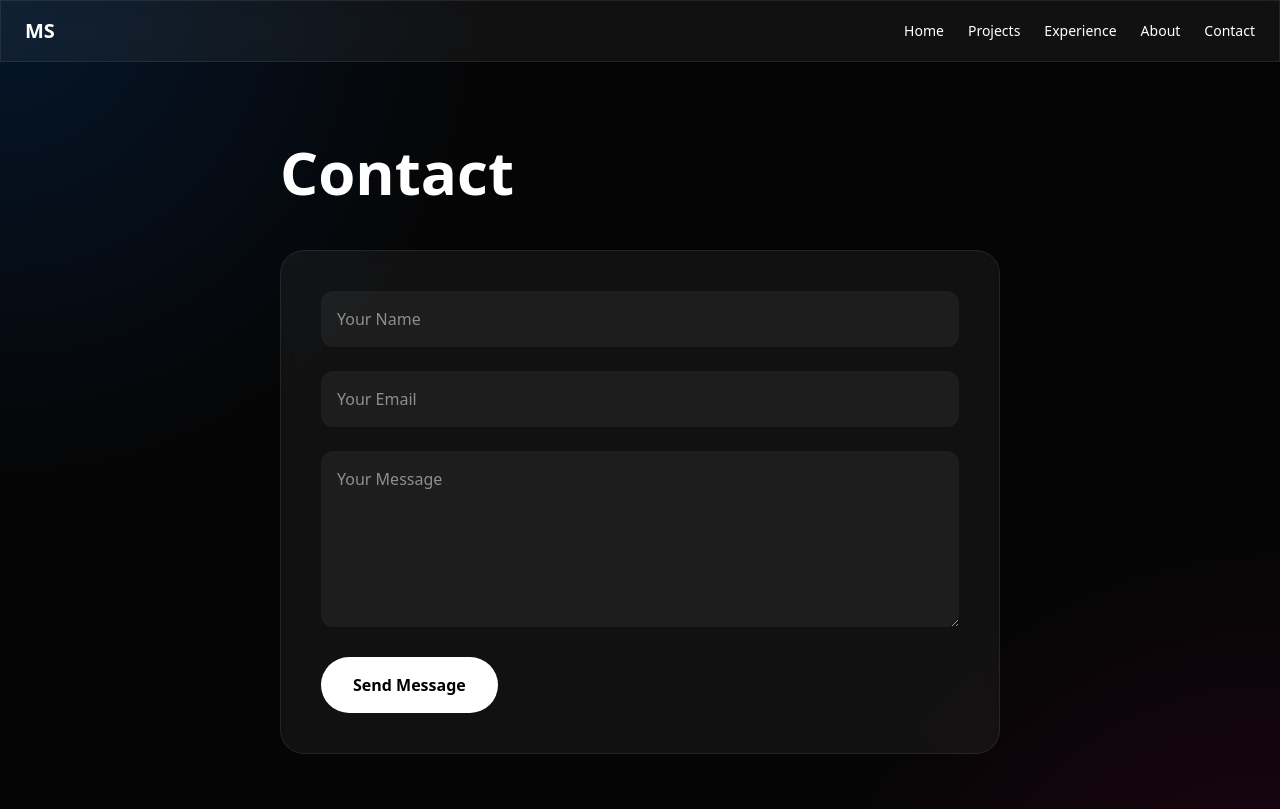
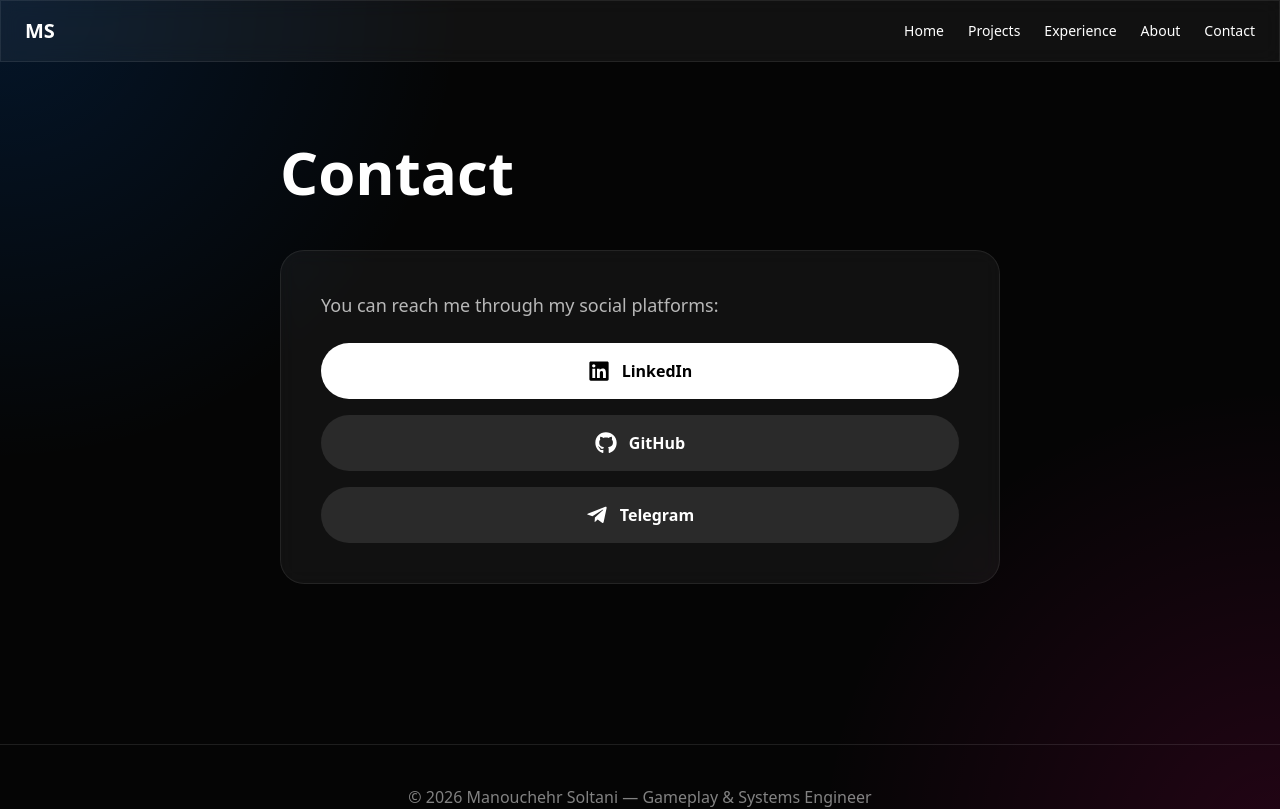
Before and after one commit to HooshangDev/HooshangDev, a Next.js app: page /contact in a window 1280 px wide. Shown: the top 809 px of the page. Built offline with nearby package versions, Linux system fonts and the light colour scheme.

Commit message:
update contacts

```diff
--- a/app/contact/page.tsx
+++ b/app/contact/page.tsx
@@ -1,31 +1,57 @@
+import { FaLinkedin, FaGithub, FaTelegramPlane } from "react-icons/fa"
+
 export default function ContactPage() {
   return (
     <main className="max-w-3xl mx-auto px-6 py-20">
+
       <h1 className="text-6xl font-black mb-12">
         Contact
       </h1>
 
       <div className="glass rounded-3xl p-10 space-y-6">
-        <input
-          placeholder="Your Name"
-          className="w-full bg-white/5 rounded-xl p-4 text-white placeholder-white/50"
-        />
 
-        <input
-          placeholder="Your Email"
-          className="w-full bg-white/5 rounded-xl p-4 text-white placeholder-white/50"
-        />
+        <p className="text-white/70 text-lg">
+          You can reach me through my social platforms:
+        </p>
 
-        <textarea
-          placeholder="Your Message"
-          rows={6}
-          className="w-full bg-white/5 rounded-xl p-4 text-white placeholder-white/50"
-        />
+        <div className="flex flex-col gap-4">
 
-        <button className="px-8 py-4 bg-white text-black rounded-full font-semibold hover:bg-white/90 transition">
-          Send Message
-        </button>
+          <a
+            href="https://linkedin.com/in/manouchehr-soltani-the-creator"
+            target="_blank"
+            rel="noopener noreferrer"
+            className="w-full px-8 py-4 bg-white text-black rounded-full font-semibold flex items-center justify-center gap-3 hover:bg-white/90 transition"
+          >
+            <FaLinkedin size={22} />
+            LinkedIn
+          </a>
+
+
+          <a
+            href="https://github.com/HooshangDev"
+            target="_blank"
+            rel="noopener noreferrer"
+            className="w-full px-8 py-4 bg-white/10 text-white rounded-full font-semibold flex items-center justify-center gap-3 hover:bg-white/20 transition"
+          >
+            <FaGithub size={22} />
+            GitHub
+          </a>
+
+
+          <a
+            href="https://t.me/manouchehr_st"
+            target="_blank"
+            rel="noopener noreferrer"
+            className="w-full px-8 py-4 bg-white/10 text-white rounded-full font-semibold flex items-center justify-center gap-3 hover:bg-white/20 transition"
+          >
+            <FaTelegramPlane size={22} />
+            Telegram
+          </a>
+
+        </div>
+
       </div>
+
     </main>
   )
 }
--- a/package.json
+++ b/package.json
@@ -15,7 +15,8 @@
     "lucide-react": "latest",
     "next": "latest",
     "react": "^19.2.7",
-    "react-dom": "^19.2.7"
+    "react-dom": "^19.2.7",
+    "react-icons": "^5.6.0"
   },
   "devDependencies": {
     "@types/node": "^20",
```
Also changed, not shown: 1 other file (tests, documents, lock files or other folders).
